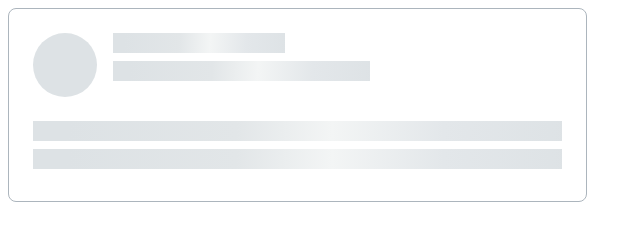
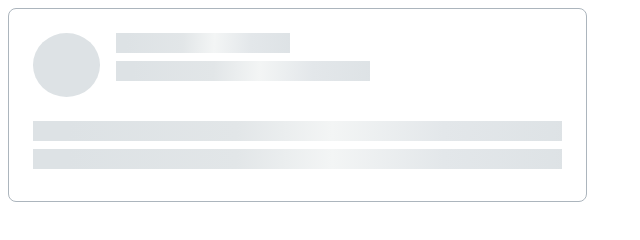
Before and after one commit to js-tasks-ru/htmlcss-20220210_just3is, a website: page 04-lection2/02-skeleton/index.html in a window 1280 px wide. Shown: the full height of the page, 0-640 px from the left. Drawn offline with Linux system fonts and the light colour scheme.

Commit message:
fix codereview

```diff
--- a/04-lection2/02-skeleton/index.html
+++ b/04-lection2/02-skeleton/index.html
@@ -8,7 +8,7 @@
     <body>
         <div class="skeleton skeleton_size_m">
             <div class="skeleton__row">
-                <div class="skeleton__avatar skeleton__avatar_size_m"></div>
+                <div class="skeleton__avatar"></div>
                 <div class="skeleton__column">
                     <div class="skeleton__bar skeleton__bar_size_s"></div>
                     <div class="skeleton__bar skeleton__bar_size_m"></div>
--- a/04-lection2/02-skeleton/skeleton.css
+++ b/04-lection2/02-skeleton/skeleton.css
@@ -20,6 +20,7 @@
 .skeleton__column {
     display: flex;
     flex-direction: column;
+    width: 100%;
 }
 
 .skeleton__bar {
@@ -29,21 +30,19 @@
 }
 
 .skeleton__bar_size_s {
-    width: 172px;
+    width: 39%;
 }
 
 .skeleton__bar_size_m {
-    width: 257px;
+    width: 57%;
 }
 
 .skeleton__avatar {
     background: var(--grey-2);
     border-radius: 50%;
-}
-
-.skeleton__avatar_size_m {
     width: 64px;
     height: 64px;
     margin-bottom: 24px;
     margin-right: 16px;
+    flex: 80px;
 }
```
